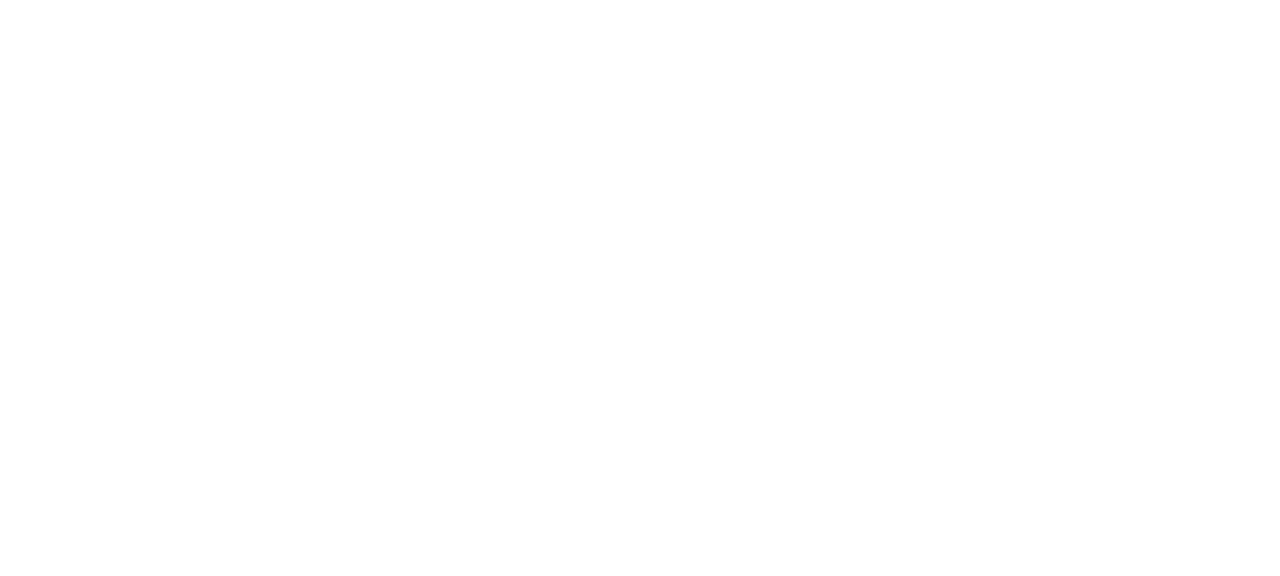
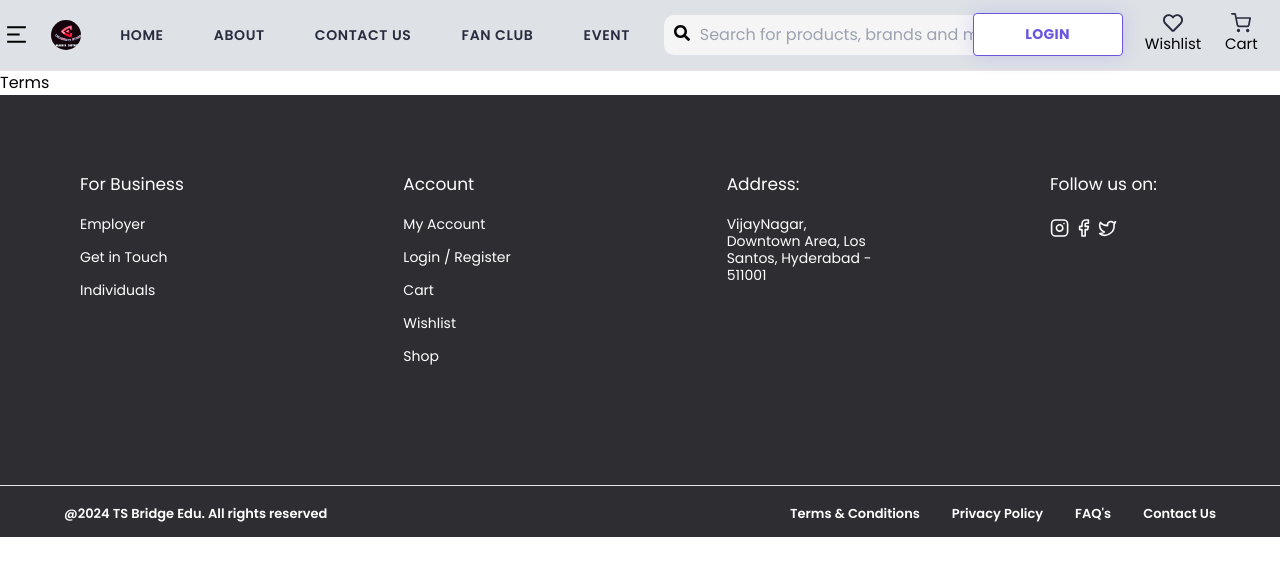
Before and after one commit to tsbridgeedu/filmskart, a React (Vite) app: page /terms-and-conditions in a window 1280 px wide. Before the commit this address had no page. Shown: the top 576 px of the page. Built offline with nearby package versions, Linux system fonts and the light colour scheme.

Commit message:
started terms and conditions page

```diff
--- a/pages/Contact.jsx
+++ b/pages/Contact.jsx
@@ -1,10 +1,12 @@
 import React from "react";
 import Navbar from "../src/components/Navbar/navbar.jsx";
 import Footer from "../src/components/Footer/footer.jsx";
+import SingleBanner from "../src/components/SingleBanner.jsx";
 const Contact = () => {
   return (
     <div>
     <Navbar />
+    <SingleBanner />
     Contact
     <Footer />
     </div>
--- /dev/null
+++ b/pages/TermsAndConditions.jsx
@@ -0,0 +1,16 @@
+import React from "react";
+import Navbar from "../src/components/Navbar/navbar";
+import Footer from "../src/components/Footer/footer";
+import Terms from "../src/components/TermsContent/Terms";
+
+const TermsAndConditions = () => {
+  return (
+    <div>
+      <Navbar />
+      <Terms />
+      <Footer />
+    </div>
+  );
+};
+
+export default TermsAndConditions;
--- a/routes/index.jsx
+++ b/routes/index.jsx
@@ -15,6 +15,7 @@
 import UpcomingMovies from "../pages/Admin/UpcomingMovies";
 import UploadBanner from "../pages/Admin/UploadBanner";
 import Event from "../pages/Event";
+import TermsAndConditions from '../pages/TermsAndConditions'
 
 import Dashboard from "../pages/Admin/Dashboard";
 
@@ -44,6 +45,7 @@
         ></Route>
         <Route path="/admin/theme" element={<Theme />}></Route>
         <Route path="/admin/tags" element={<Tags />}></Route>
+        <Route path="/terms-and-conditions" element={<TermsAndConditions />}></Route>
       </Routes>
     </div>
   );
--- a/src/components/Banner/banner.jsx
+++ b/src/components/Banner/banner.jsx
@@ -12,10 +12,10 @@
   <div className="banner-container">
   <div id='slider'>
       <figure>
-        <img src='\public\imgcorosal1.jpg'></img>
-        <img src='\public\imgcorosal2.jpg'></img>
-        <img src='\public\imgcorosal3.jpg'></img>
-        <img src='\public\imgcorosal4.jpg'></img>
+        <img src='imgcorosal1.jpg'></img>
+        <img src='imgcorosal2.jpg'></img>
+        <img src='imgcorosal3.jpg'></img>
+        <img src='imgcorosal4.jpg'></img>
 
 
       </figure>
--- a/src/components/Navbar/navbar.jsx
+++ b/src/components/Navbar/navbar.jsx
@@ -113,9 +113,10 @@
         </div>
 
         <div>
-          <a href="#">
-            <button className="log"><a href="/admin/dashboard">Login</a></button>
-          </a>
+        <a href="/admin/dashboard">
+            <button className="log">Login</button>
+            </a>
+
         </div>
 
         <div className="action_bar">
--- /dev/null
+++ b/src/components/SingleBanner.jsx
@@ -0,0 +1,14 @@
+import React from 'react'
+
+const SingleBanner = () => {
+  return (
+    <div className='flex items-center'>
+        <div className="flex w-full h-4">
+            <img className='' src="/singlebanner.jpg" alt="" />
+        </div>
+
+    </div>
+  )
+}
+
+export default SingleBanner
--- /dev/null
+++ b/src/components/TermsContent/Terms.jsx
@@ -0,0 +1,9 @@
+import React from 'react'
+import './terms.css'
+const Terms = () => {
+  return (
+    <div>Terms</div>
+  )
+}
+
+export default Terms
```
Also changed, not shown: public/singlebanner.jpg (added), src/components/TermsContent/terms.css (added).
